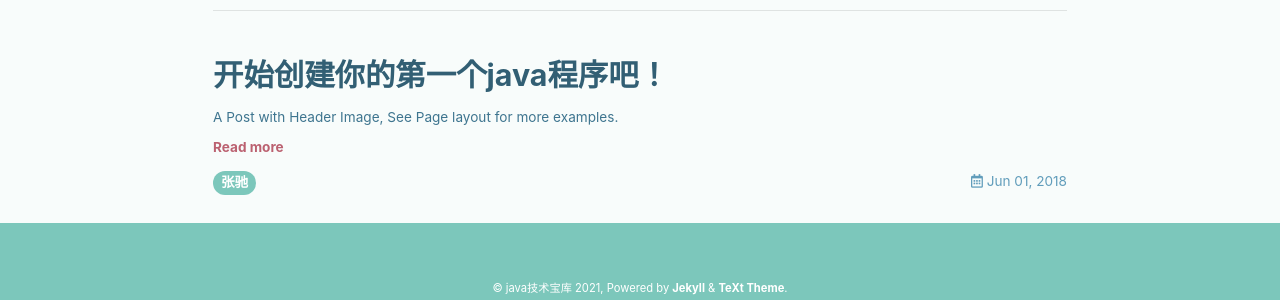
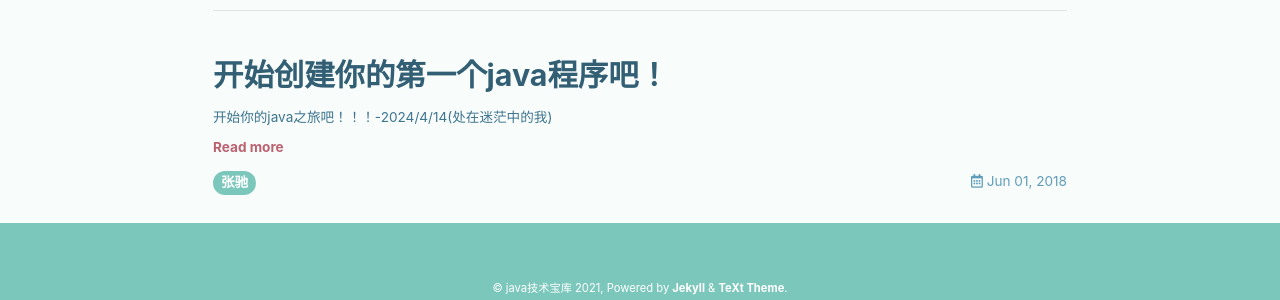
Before and after one commit to zc1321/zc1321.github.io, a Jekyll site: the page built from index.html, in a window 1280 px wide. Shown: the part 790-1090 px from the top of the page. Built offline with Jekyll 4.4.1, drawn with Linux system fonts in a browser that asks for light colours; nearby versions of some CDN libraries; the list of posts is cut into pages by our own code.

Commit message:
Update 2018-06-01-header-image.md

```diff
--- a/_posts/2018-06-01-header-image.md
+++ b/_posts/2018-06-01-header-image.md
@@ -3,10 +3,7 @@
 tags: 张驰
 article_header:
   type: cover
-  image:
-    src: /screenshot.jpg
 ---
 <div>{%- include extensions/youtube.html id='H_XxH66lm3U' -%}</div>
-A Post with Header Image, See [Page layout](https://kitian616.github.io/jekyll-TeXt-theme/samples.html#page-layout) for more examples.
-
+开始你的java之旅吧！！！-2024/4/14(处在迷茫中的我)
 <!--more-->
```
